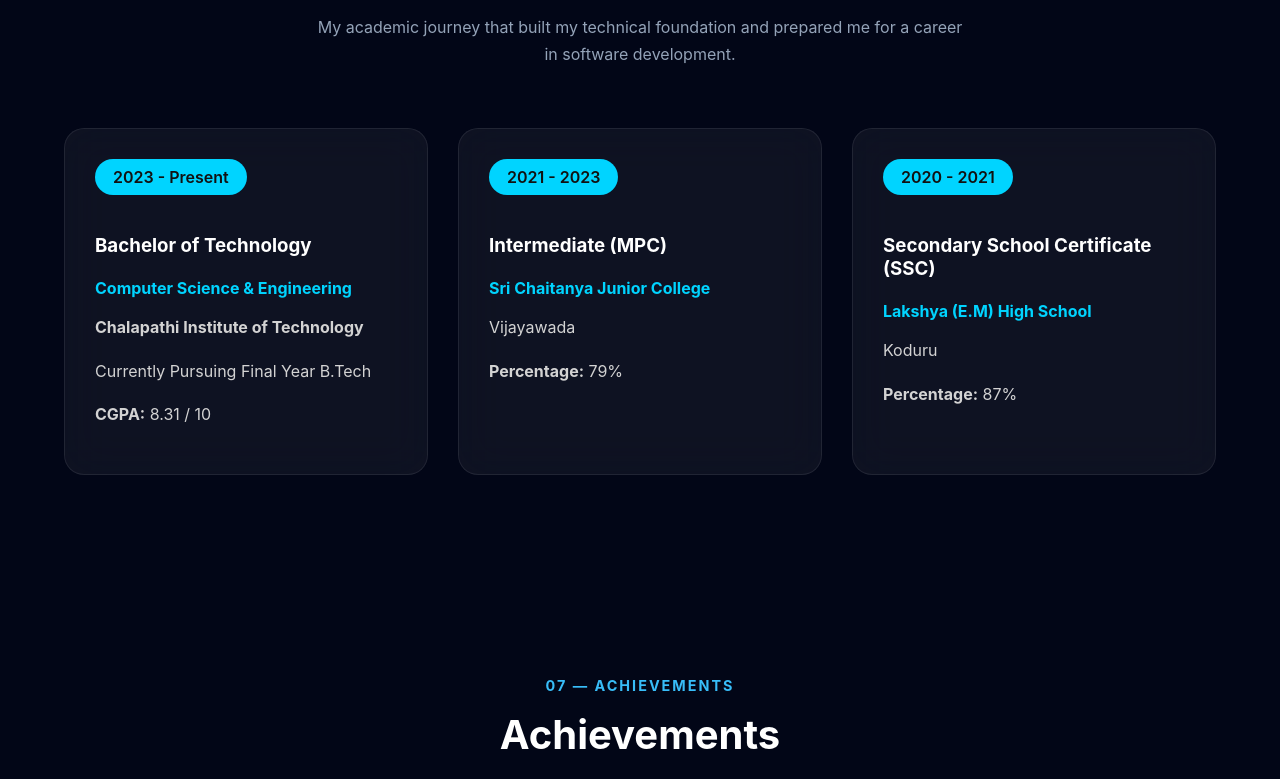
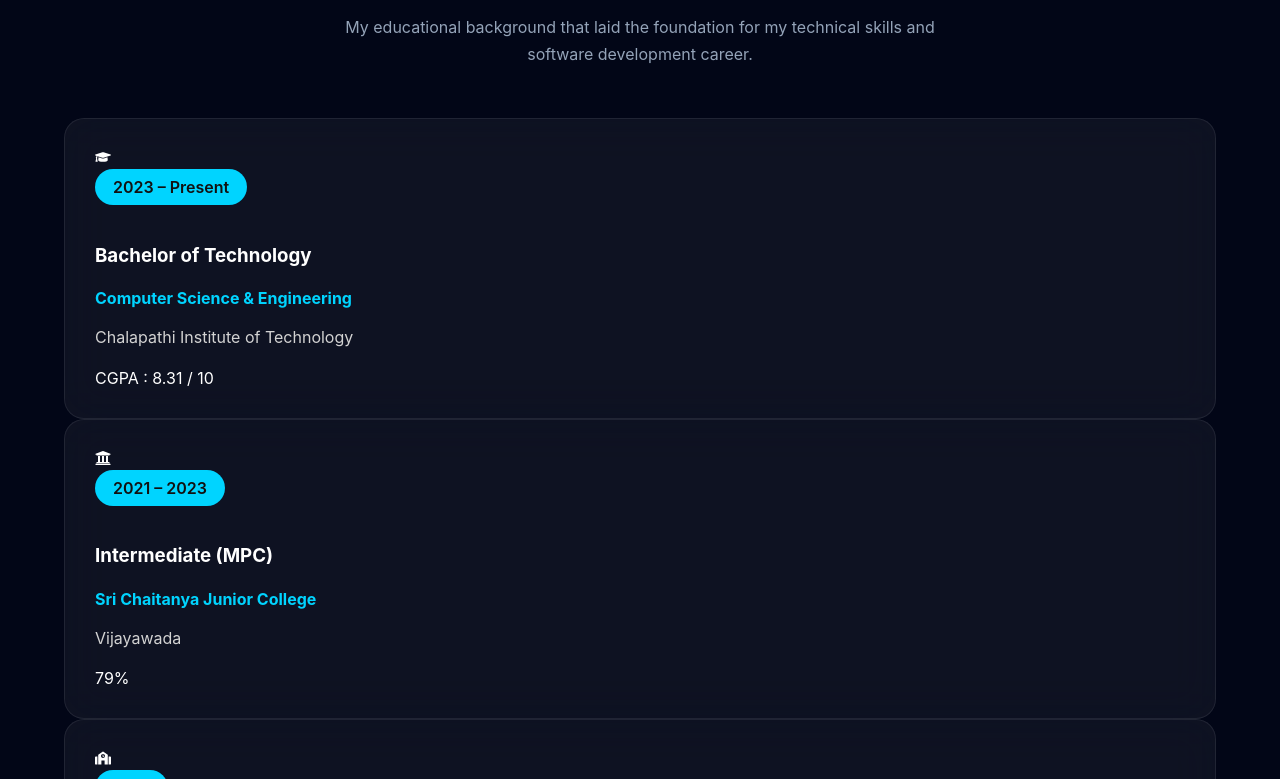
Before and after one commit to vissamsettinarendra-hub/portfolio, a React (Vite) app: page / in a window 1280 px wide. Shown: the part 6201-6980 px from the top of the page. Built offline with nearby package versions, Linux system fonts and the light colour scheme.

Commit message:
prepare for deployment

```diff
--- a/src/components/Education/Education.jsx
+++ b/src/components/Education/Education.jsx
@@ -1,4 +1,10 @@
 import "./Education.css";
+import { motion } from "framer-motion";
+import {
+  FaGraduationCap,
+  FaUniversity,
+  FaSchool
+} from "react-icons/fa";
 
 function Education() {
   return (
@@ -12,23 +18,33 @@
             05 — Education
           </span>
 
-          <h2>Education</h2>
+          <h2>Academic Journey</h2>
 
           <p>
-            My academic journey that built my technical foundation and
-            prepared me for a career in software development.
+            My educational background that laid the foundation for my
+            technical skills and software development career.
           </p>
 
         </div>
 
-        <div className="education-grid">
+        <div className="education-timeline">
 
-          {/* B.Tech */}
+          <motion.div
+            className="education-card"
+            initial={{ opacity: 0, x: -60 }}
+            whileInView={{ opacity: 1, x: 0 }}
+            viewport={{ once: true }}
+            transition={{ duration: .6 }}
+          >
 
-          <div className="education-card">
+            <div className="edu-icon">
+              <FaGraduationCap />
+            </div>
+
+            <div>
 
               <span className="edu-year">
-              2023 - Present
+                2023 – Present
               </span>
 
               <h3>
@@ -40,25 +56,33 @@
               </h4>
 
               <p>
-              <strong>Chalapathi Institute of Technology</strong>
+                Chalapathi Institute of Technology
               </p>
 
-            <p>
-              Currently Pursuing Final Year B.Tech
-            </p>
-
-            <p>
-              <strong>CGPA:</strong> 8.31 / 10
-            </p>
+              <div className="edu-badge">
+                CGPA : 8.31 / 10
+              </div>
 
             </div>
 
-          {/* Intermediate */}
+          </motion.div>
 
-          <div className="education-card">
+          <motion.div
+            className="education-card"
+            initial={{ opacity: 0, x: 60 }}
+            whileInView={{ opacity: 1, x: 0 }}
+            viewport={{ once: true }}
+            transition={{ duration: .6 }}
+          >
+
+            <div className="edu-icon">
+              <FaUniversity />
+            </div>
+
+            <div>
 
               <span className="edu-year">
-              2021 - 2023
+                2021 – 2023
               </span>
 
               <h3>
@@ -73,22 +97,34 @@
                 Vijayawada
               </p>
 
-            <p>
-              <strong>Percentage:</strong> 79%
-            </p>
+              <div className="edu-badge">
+                79%
+              </div>
 
             </div>
 
-          {/* SSC */}
+          </motion.div>
 
-          <div className="education-card">
+          <motion.div
+            className="education-card"
+            initial={{ opacity: 0, x: -60 }}
+            whileInView={{ opacity: 1, x: 0 }}
+            viewport={{ once: true }}
+            transition={{ duration: .6 }}
+          >
+
+            <div className="edu-icon">
+              <FaSchool />
+            </div>
+
+            <div>
 
               <span className="edu-year">
-              2020 - 2021
+                2021
               </span>
 
               <h3>
-              Secondary School Certificate (SSC)
+                SSC
               </h3>
 
               <h4>
@@ -99,11 +135,13 @@
                 Koduru
               </p>
 
-            <p>
-              <strong>Percentage:</strong> 87%
-            </p>
+              <div className="edu-badge">
+                87%
+              </div>
 
             </div>
+
+          </motion.div>
 
         </div>
 
```
Lines whose indentation alone changed are shown as unchanged.
